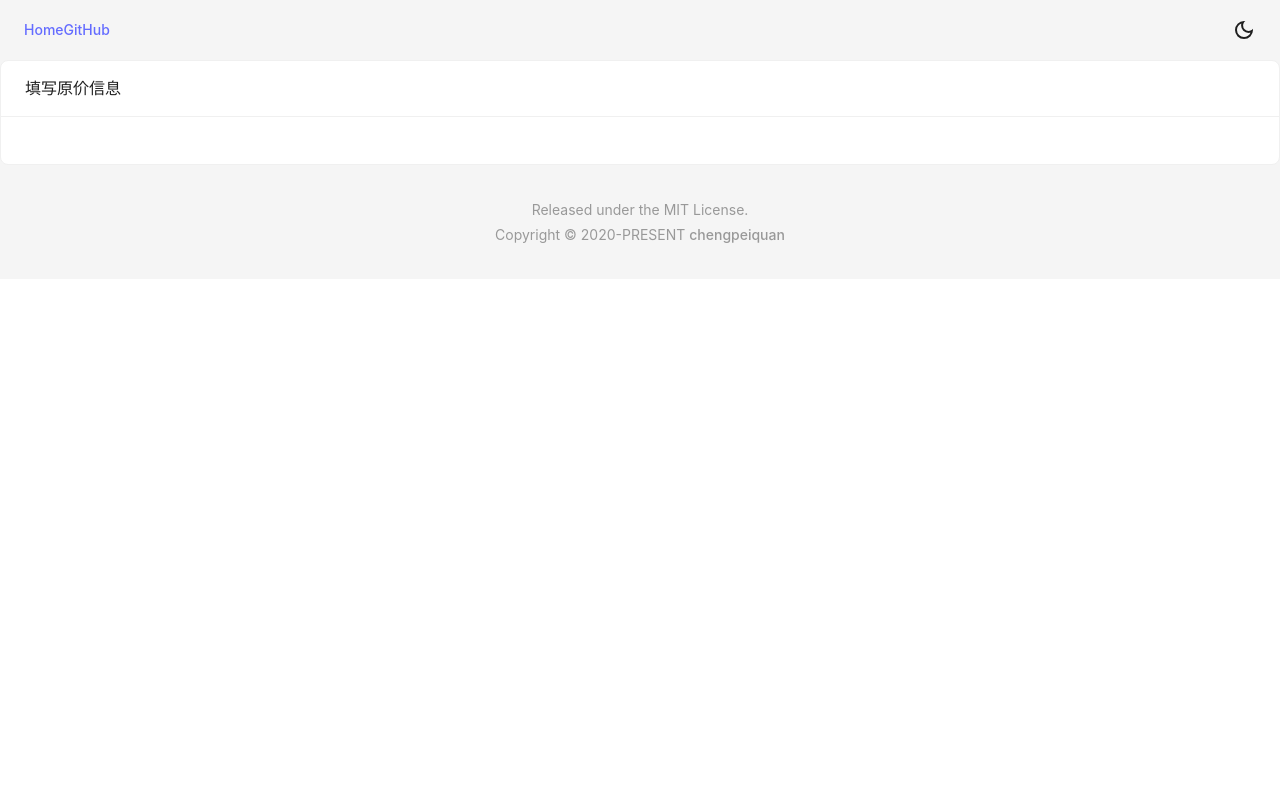
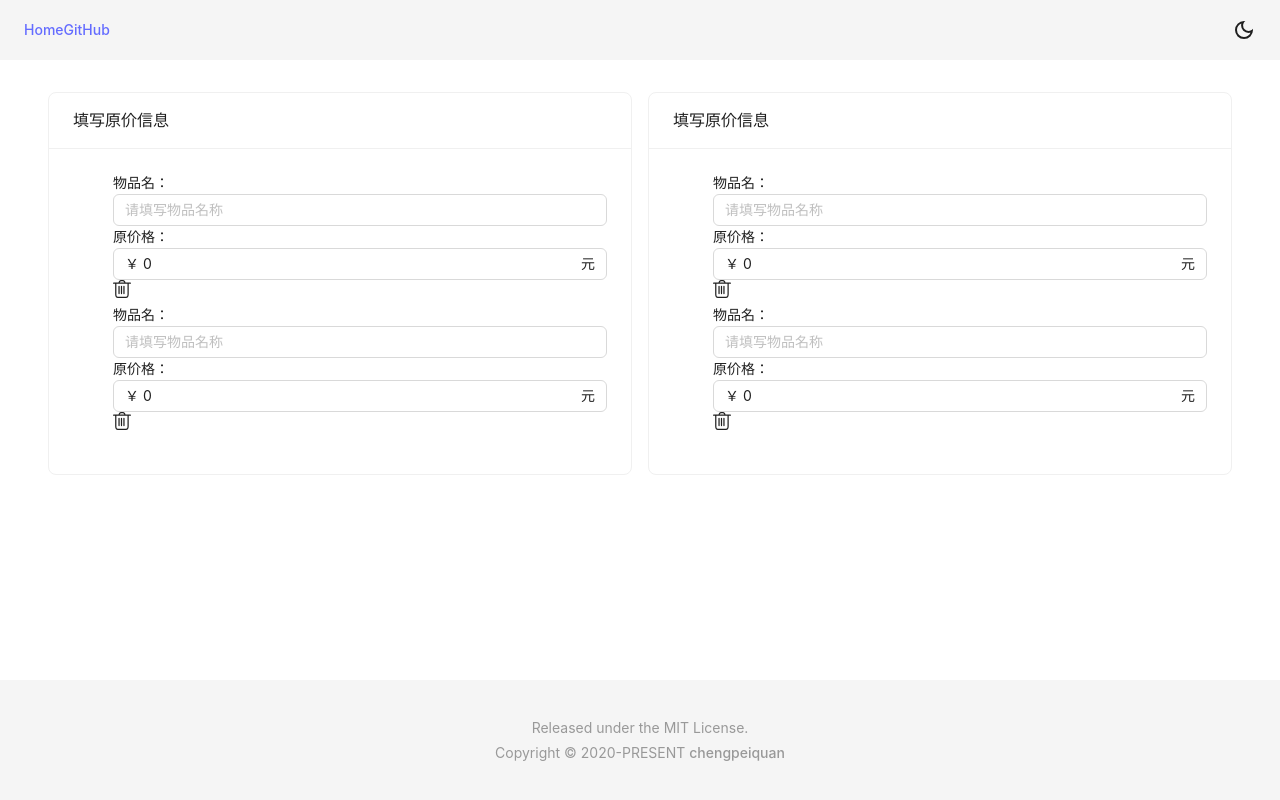
Before and after one commit to chengpeiquan/group-buy-calculator, a React (Vite) app: page / in a window 1280 px wide. Built offline with nearby package versions, Linux system fonts and the light colour scheme.

Commit message:
chore: backup

```diff
--- a/package.json
+++ b/package.json
@@ -17,6 +17,7 @@
   },
   "dependencies": {
     "antd": "^5.0.5",
+    "nanoid": "^4.0.0",
     "react": "^18.2.0",
     "react-dom": "^18.2.0"
   },
--- a/src/App.css
+++ /dev/null
@@ -1,24 +0,0 @@
-:root {
-  --gbc-c-gray: #999;
-
-  --gbc-c-bg: #ffffff;
-  --gbc-c-text: rgba(0, 0, 0, 0.88);
-  --gbc-c-desc: var(--gbc-c-gray);
-
-  --gbc-w-space: 24px;
-  --gbc-w-space-lg: 32px;
-}
-:root.dark {
-  --gbc-c-bg: #242424;
-  --gbc-c-text: rgba(255, 255, 255, 0.85);
-}
-
-#root {
-  width: 100vw;
-  min-height: 100vh;
-  margin: 0 auto;
-}
-
-body {
-  background-color: var(--gbc-c-bg);
-}
--- a/src/App.tsx
+++ b/src/App.tsx
@@ -6,7 +6,8 @@ import ToggleTheme from '@/components/ToggleTheme'
 import InputForm from './components/InputForm'
 import { useTheme } from '@/hooks'
 import 'antd/dist/reset.css'
-import './App.css'
+import '@/assets/less/var.less'
+import '@/assets/less/global.less'
 
 const { Content } = Layout
 
@@ -29,7 +30,10 @@ export default function App() {
         </Header>
 
         <Content>
-          <InputForm />
+          <div className="container">
+            <InputForm />
+            <InputForm />
+          </div>
         </Content>
 
         <Footer />
--- /dev/null
+++ b/src/assets/less/global.less
@@ -0,0 +1,37 @@
+#root {
+  width: 100vw;
+  min-height: 100vh;
+  margin: 0 auto;
+}
+
+body {
+  background-color: var(--gbc-c-bg);
+}
+
+.ant-layout-content {
+  min-height: calc(100vh - 60px - 120px) !important;
+  background-color: var(--gbc-c-bg);
+}
+
+.container {
+  display: flex;
+  justify-content: space-between;
+  width: 1200px;
+  max-width: 100%;
+  margin: var(--gbc-w-space) auto;
+  .wrap {
+    display: flex;
+    flex: 1;
+    flex-direction: column;
+    margin: var(--gbc-w-space-xs);
+  }
+  .form-table {
+    .list {
+      display: flex;
+      flex-direction: column;
+      .item {
+
+      }
+    }
+  }
+}
--- /dev/null
+++ b/src/assets/less/var.less
@@ -0,0 +1,17 @@
+:root {
+  --gbc-c-gray: #999;
+
+  --gbc-c-bg: #ffffff;
+  --gbc-c-text: rgba(0, 0, 0, 0.88);
+  --gbc-c-desc: var(--gbc-c-gray);
+
+  --gbc-w-space-xs: 8px;
+  --gbc-w-space-sm: 16px;
+  --gbc-w-space: 24px;
+  --gbc-w-space-lg: 32px;
+
+  &.dark {
+    --gbc-c-bg: #242424;
+    --gbc-c-text: rgba(255, 255, 255, 0.85);
+  }
+}
--- a/src/components/Footer/index.module.less
+++ b/src/components/Footer/index.module.less
@@ -4,6 +4,7 @@
   justify-content: center;
   align-items: center;
   width: 100%;
+  height: 120px;
   color: var(--gbc-c-desc);
   padding: var(--gbc-w-space-lg) 0;
 }
--- a/src/components/InputForm.tsx
+++ /dev/null
@@ -1,11 +0,0 @@
-import { Card } from 'antd'
-
-function InputForm() {
-  return (
-    <div className="left-part">
-      <Card title="填写原价信息"></Card>
-    </div>
-  )
-}
-
-export default InputForm
--- /dev/null
+++ b/src/components/InputForm/ShoppingList.tsx
@@ -0,0 +1,49 @@
+import { nanoid } from 'nanoid'
+import { Input } from 'antd'
+import styles from './index.module.less'
+import type { ShoppingListItem } from './types'
+
+interface Props {
+  shoppingList: ShoppingListItem[]
+  // eslint-disable-next-line no-unused-vars
+  remove: (index: number) => void
+}
+
+export default function ShoppingList({ shoppingList, remove }: Props) {
+  return (
+    <>
+      {shoppingList.map((item, index) => {
+        return (
+          <div className="item" key={nanoid()}>
+            <label className="label">
+              <span className="text">物品名：</span>
+              <Input
+                value={item.name}
+                placeholder="请填写物品名称"
+                allowClear
+              />
+            </label>
+
+            <label className="label">
+              <span className="text">原价格：</span>
+              <Input value={item.price} type="number" prefix="￥" suffix="元" />
+            </label>
+
+            <div onClick={() => remove(index)}></div>
+            <svg
+              className={styles.btnRemove}
+              width="18"
+              height="18"
+              viewBox="0 0 20 20"
+            >
+              <path
+                fill="currentColor"
+                d="m9.129 0l1.974.005c.778.094 1.46.46 2.022 1.078c.459.504.7 1.09.714 1.728h5.475a.69.69 0 0 1 .686.693a.689.689 0 0 1-.686.692l-1.836-.001v11.627c0 2.543-.949 4.178-3.041 4.178H5.419c-2.092 0-3.026-1.626-3.026-4.178V4.195H.686A.689.689 0 0 1 0 3.505c0-.383.307-.692.686-.692h5.47c.014-.514.205-1.035.554-1.55C7.23.495 8.042.074 9.129 0Zm6.977 4.195H3.764v11.627c0 1.888.52 2.794 1.655 2.794h9.018c1.139 0 1.67-.914 1.67-2.794l-.001-11.627ZM6.716 6.34c.378 0 .685.31.685.692v8.05a.689.689 0 0 1-.686.692a.689.689 0 0 1-.685-.692v-8.05c0-.382.307-.692.685-.692Zm2.726 0c.38 0 .686.31.686.692v8.05a.689.689 0 0 1-.686.692a.689.689 0 0 1-.685-.692v-8.05c0-.382.307-.692.685-.692Zm2.728 0c.378 0 .685.31.685.692v8.05a.689.689 0 0 1-.685.692a.689.689 0 0 1-.686-.692v-8.05a.69.69 0 0 1 .686-.692ZM9.176 1.382c-.642.045-1.065.264-1.334.662c-.198.291-.297.543-.313.768l4.938-.001c-.014-.291-.129-.547-.352-.792c-.346-.38-.73-.586-1.093-.635l-1.846-.002Z"
+              />
+            </svg>
+          </div>
+        )
+      })}
+    </>
+  )
+}
--- /dev/null
+++ b/src/components/InputForm/index.module.less
@@ -0,0 +1,4 @@
+.btn-remove {
+  cursor: pointer;
+  margin-left: var(--gbc-w-space-xs);
+}
--- /dev/null
+++ b/src/components/InputForm/index.tsx
@@ -0,0 +1,38 @@
+import { useState } from 'react'
+import { Card } from 'antd'
+import ShoppingList from './ShoppingList'
+
+function InputForm() {
+  const [shoppingList, updateShoppingList] = useState([
+    {
+      name: '',
+      price: 0,
+      result: 0,
+    },
+    {
+      name: '',
+      price: 0,
+      result: 0,
+    },
+  ])
+
+  function remove(index: number) {
+    updateShoppingList((list) => list.splice(index, 1))
+  }
+
+  return (
+    <div className="wrap">
+      <Card title="填写原价信息">
+        {/* 购买信息 */}
+        <section className="form-table">
+          <ul className="list item-list">
+            <ShoppingList shoppingList={shoppingList} remove={remove} />
+          </ul>
+        </section>
+        {/* 购买信息 */}
+      </Card>
+    </div>
+  )
+}
+
+export default InputForm
--- /dev/null
+++ b/src/components/InputForm/types.ts
@@ -0,0 +1,5 @@
+export interface ShoppingListItem {
+  name: string
+  price: number
+  result: number
+}
```
Also changed, not shown: 1 other file (tests, documents, lock files or other folders).
